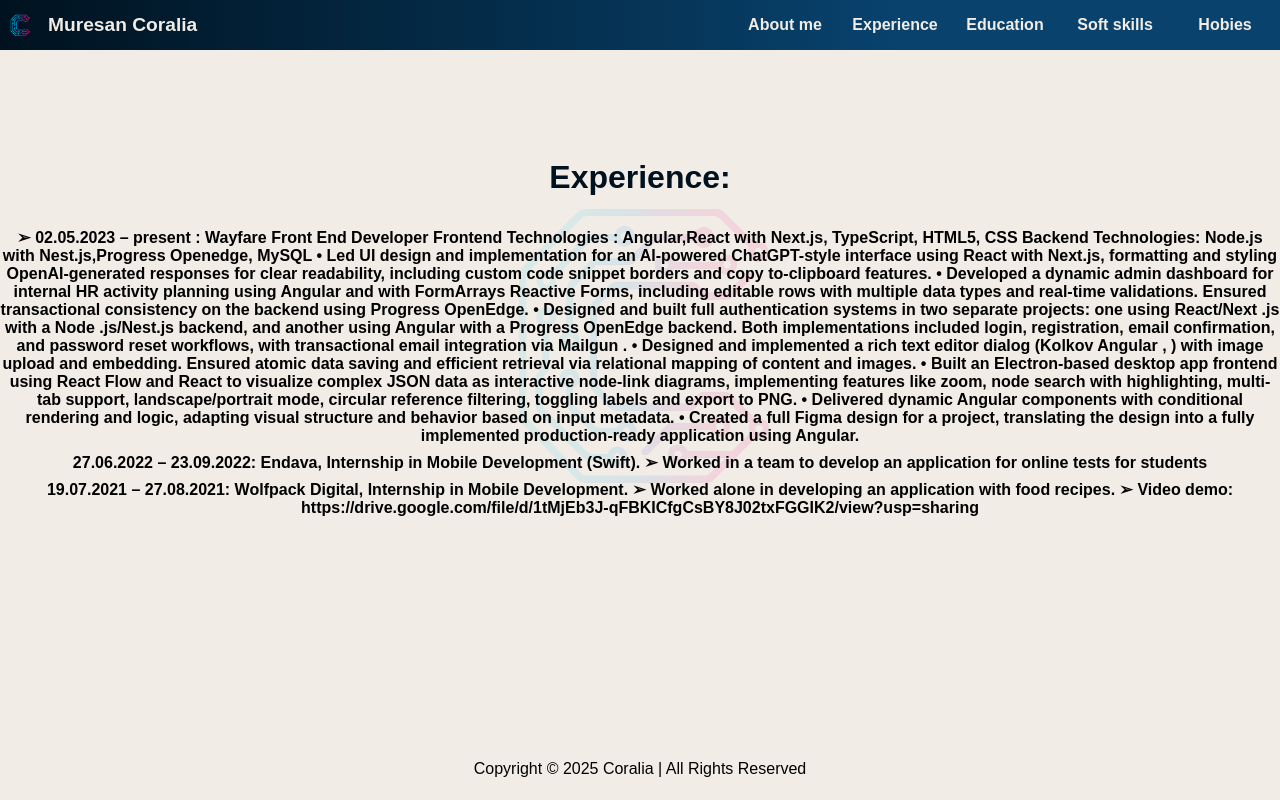
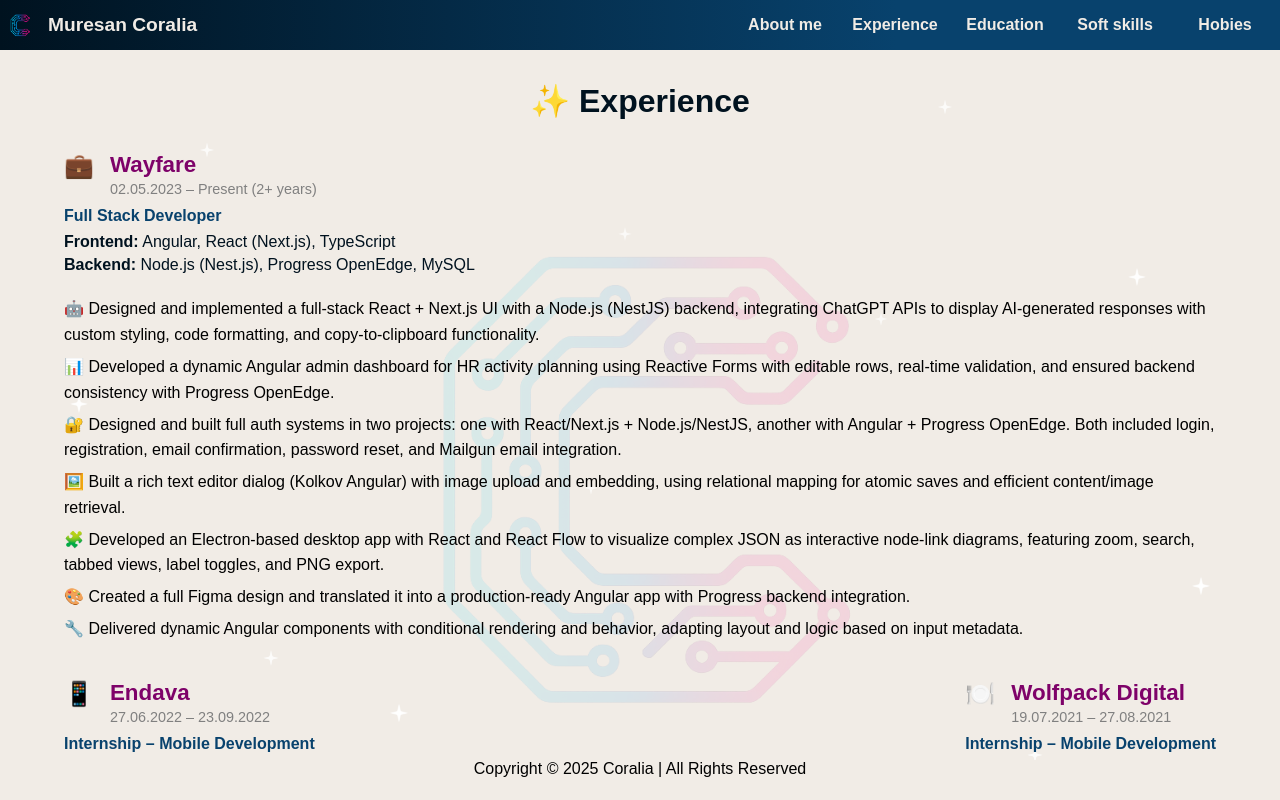
Before and after one commit to MuresanCoralia/CV, a Next.js app: page /experience in a window 1280 px wide. Built offline with nearby package versions, Linux system fonts and the light colour scheme.

Commit message:
added experience

```diff
--- a/pages/experience.module.scss
+++ b/pages/experience.module.scss
@@ -1,13 +1,35 @@
 @use '../styles/variables' as *;
+
+@keyframes fadeSlideUp {
+  0% {
+    opacity: 0;
+    transform: translateY(20px);
+  }
+  100% {
+    opacity: 1;
+    transform: translateY(0);
+  }
+}
+
+@keyframes pulseStar {
+  0%,
+  100% {
+    transform: scale(1);
+    opacity: 0.7;
+  }
+  50% {
+    transform: scale(1.4);
+    opacity: 1;
+  }
+}
 
 .imageContainer {
   position: relative;
-  height: 65vh;
+  min-height: 100vh;
+  padding: 2rem;
   display: flex;
   align-items: center;
-  justify-content: center;
-  margin-bottom: 2rem;
-  margin-top: 2rem;
+  overflow: hidden;
 
   .backgroundImage {
     position: absolute;
@@ -19,19 +41,157 @@
     z-index: 0;
   }
 
+  .star {
+    position: absolute;
+    width: 30px;
+    height: 30px;
+    animation: pulseStar 3s infinite ease-in-out;
+    opacity: 0.7;
+
+    @for $i from 1 through 12 {
+      &.star#{$i} {
+        animation-delay: #{($i - 1) * 0.6}s;
+      }
+    }
+
+    &.star1 {
+      top: 10%;
+      left: 15%;
+    }
+    &.star2 {
+      top: 25%;
+      right: 10%;
+    }
+    &.star3 {
+      bottom: 20%;
+      left: 30%;
+    }
+    &.star4 {
+      bottom: 15%;
+      right: 18%;
+    }
+    &.star5 {
+      top: 50%;
+      left: 45%;
+    }
+    &.star6 {
+      top: 5%;
+      right: 25%;
+    }
+    &.star7 {
+      top: 40%;
+      left: 5%;
+    }
+    &.star8 {
+      bottom: 35%;
+      right: 5%;
+    }
+    &.star9 {
+      top: 70%;
+      left: 20%;
+    }
+    &.star10 {
+      top: 30%;
+      right: 30%;
+    }
+    &.star11 {
+      bottom: 10%;
+      left: 50%;
+    }
+    &.star12 {
+      top: 20%;
+      right: 50%;
+    }
+  }
+
   .overlayContent {
     position: relative;
     z-index: 1;
-    text-align: center;
+    animation: fadeSlideUp 1s ease forwards;
+    opacity: 0;
+    text-align: left;
+    padding: 0 2rem;
+    width: 100%;
 
     h1 {
       color: $navy;
+      font-size: 2rem;
       margin-bottom: 2rem;
+      text-align: center;
     }
 
-    p {
-      font-weight: 600;
-      margin-bottom: 0.5rem;
+    .centered {
+      display: flex;
+      justify-content: center;
+      margin-bottom: 2rem;
+
+      .entry {
+        margin-bottom: 0;
+      }
+    }
+
+    .entry {
+      margin-bottom: 2.5rem;
+
+      .header {
+        display: flex;
+        gap: 1rem;
+        margin-bottom: 0.3rem;
+
+        h2 {
+          margin: 0;
+          font-size: 1.4rem;
+          color: $magenta;
+        }
+
+        span {
+          font-size: 1.5rem;
+        }
+
+        .dates {
+          font-size: 0.9rem;
+          color: gray;
+          margin-top: 0.2rem;
+        }
+      }
+
+      .role {
+        font-weight: 600;
+        color: $blue;
+        margin-bottom: 0.5rem;
+      }
+
+      p {
+        margin: 0.3rem 0;
+        font-weight: 500;
+        color: $navy;
+      }
+
+      ul {
+        padding: 0;
+        list-style: none;
+
+        li {
+          margin-bottom: 0.4rem;
+          line-height: 1.6;
+        }
+      }
+
+      a {
+        color: $magenta;
+        text-decoration: underline;
+      }
+    }
+
+    .sideBySide {
+      display: flex;
+      justify-content: space-between;
+      flex-wrap: wrap;
+
+      .entry {
+        flex: 0 0 auto;
+        max-width: none;
+      }
     }
   }
 }
--- a/pages/experience.tsx
+++ b/pages/experience.tsx
@@ -2,63 +2,123 @@
 import styles from './experience.module.scss';
 
 export default function Experience() {
+  const starCount = 12;
+
   return (
-    <>
     <main>
       <div className={styles.imageContainer}>
+        {[...Array(starCount)].map((_, index) => (
           <Image
-            src="/assets/logo.png"
-            alt=" Logo"
-            fill
-            className={styles.backgroundImage}
-            priority
+            key={index}
+            src="/assets/star.png"
+            alt={`Star ${index + 1}`}
+            width={30}
+            height={30}
+            className={`${styles.star} ${styles[`star${index + 1}`]}`}
           />
+        ))}
+
+        <Image src="/assets/logo.png" alt="Logo" fill className={styles.backgroundImage} priority />
+
         <div className={styles.overlayContent}>
-            <h1>Experience:</h1>
+          <h1>✨ Experience</h1>
+
+          <div className={styles.centered}>
+            <section className={styles.entry}>
+              <div className={styles.header}>
+                <span>💼</span>
+                <div>
+                  <h2>Wayfare</h2>
+                  <p className={styles.dates}>02.05.2023 – Present (2+ years)</p>
+                </div>
+              </div>
+              <p className={styles.role}>Full Stack Developer</p>
               <p>
-              ➢ 02.05.2023 – present : Wayfare
-              Front End Developer Frontend Technologies : Angular,React with Next.js, TypeScript, HTML5, CSS
-              Backend Technologies: Node.js with Nest.js,Progress Openedge, MySQL
-              • Led UI design and implementation for an AI-powered ChatGPT-style interface using
-              React with Next.js, formatting and styling OpenAI-generated
-              responses for clear readability, including custom code snippet borders and copy
-              to-clipboard features.
-              • Developed a dynamic admin dashboard for internal HR activity
-              planning using Angular and with FormArrays Reactive Forms, including editable rows
-              with multiple data types and real-time validations. Ensured transactional consistency
-              on the backend using Progress OpenEdge.
-              • Designed and built full authentication
-              systems in two separate projects: one using React/Next .js with a Node .js/Nest.js
-              backend, and another using Angular with a Progress OpenEdge backend. Both
-              implementations included login, registration, email confirmation, and password reset
-              workflows, with transactional email integration via Mailgun .
-              • Designed and
-              implemented a rich text editor dialog (Kolkov Angular , ) with image upload and
-              embedding. Ensured atomic data saving and efficient retrieval via relational mapping
-              of content and images.
-              • Built an Electron-based desktop app frontend using React Flow
-              and React to visualize complex JSON data as interactive node-link diagrams,
-              implementing features like zoom, node search with highlighting, multi-tab support,
-              landscape/portrait mode, circular reference filtering, toggling labels and export to
-              PNG.
-              • Delivered dynamic Angular components with conditional rendering and logic,
-              adapting visual structure and behavior based on input metadata.
-              • Created a full Figma
-              design for a project, translating the design into a fully implemented production-ready
-              application using Angular.
+                <strong>Frontend:</strong> Angular, React (Next.js), TypeScript
               </p>
               <p>
-               27.06.2022 – 23.09.2022: Endava, Internship in Mobile Development (Swift).
-                    ➢ Worked in a team to develop an application for online tests for students
+                <strong>Backend:</strong> Node.js (Nest.js), Progress OpenEdge, MySQL
               </p>
-            <p>
-              19.07.2021 – 27.08.2021: Wolfpack Digital, Internship in Mobile Development.
-                    ➢ Worked alone in developing an application with food recipes.
-                    ➢ Video demo: https://drive.google.com/file/d/1tMjEb3J-qFBKICfgCsBY8J02txFGGIK2/view?usp=sharing
-            </p>
+              <br></br>
+              <ul>
+                <li>
+                  🤖 Designed and implemented a full-stack React + Next.js UI with a Node.js
+                  (NestJS) backend, integrating ChatGPT APIs to display AI-generated responses with
+                  custom styling, code formatting, and copy-to-clipboard functionality.
+                </li>
+                <li>
+                  📊 Developed a dynamic Angular admin dashboard for HR activity planning using
+                  Reactive Forms with editable rows, real-time validation, and ensured backend
+                  consistency with Progress OpenEdge.
+                </li>
+                <li>
+                  🔐 Designed and built full auth systems in two projects: one with React/Next.js +
+                  Node.js/NestJS, another with Angular + Progress OpenEdge. Both included login,
+                  registration, email confirmation, password reset, and Mailgun email integration.
+                </li>
+                <li>
+                  🖼️ Built a rich text editor dialog (Kolkov Angular) with image upload and
+                  embedding, using relational mapping for atomic saves and efficient content/image
+                  retrieval.
+                </li>
+                <li>
+                  🧩 Developed an Electron-based desktop app with React and React Flow to visualize
+                  complex JSON as interactive node-link diagrams, featuring zoom, search, tabbed
+                  views, label toggles, and PNG export.
+                </li>
+                <li>
+                  🎨 Created a full Figma design and translated it into a production-ready Angular
+                  app with Progress backend integration.
+                </li>
+                <li>
+                  🔧 Delivered dynamic Angular components with conditional rendering and behavior,
+                  adapting layout and logic based on input metadata.
+                </li>
+              </ul>
+            </section>
+          </div>
+
+          <div className={styles.sideBySide}>
+            <section className={styles.entry}>
+              <div className={styles.header}>
+                <span>📱</span>
+                <div>
+                  <h2>Endava</h2>
+                  <p className={styles.dates}>27.06.2022 – 23.09.2022</p>
+                </div>
+              </div>
+              <p className={styles.role}>Internship – Mobile Development</p>
+              <ul>
+                <li>🤝 Built online test-taking app in a team.</li>
+              </ul>
+            </section>
+
+            <section className={styles.entry}>
+              <div className={styles.header}>
+                <span>🍽️</span>
+                <div>
+                  <h2>Wolfpack Digital</h2>
+                  <p className={styles.dates}>19.07.2021 – 27.08.2021</p>
+                </div>
+              </div>
+              <p className={styles.role}>Internship – Mobile Development</p>
+              <ul>
+                <li>🧑‍🍳 Solo-built recipe app with Swift.</li>
+                <li>
+                  🎥{' '}
+                  <a
+                    href="https://drive.google.com/file/d/1tMjEb3J-qFBKICfgCsBY8J02txFGGIK2/view?usp=sharing"
+                    target="_blank"
+                    rel="noopener noreferrer"
+                  >
+                    Watch Demo
+                  </a>
+                </li>
+              </ul>
+            </section>
+          </div>
         </div>
       </div>
     </main>
-    </>
   );
 }
```
Lines whose indentation alone changed are shown as unchanged.
